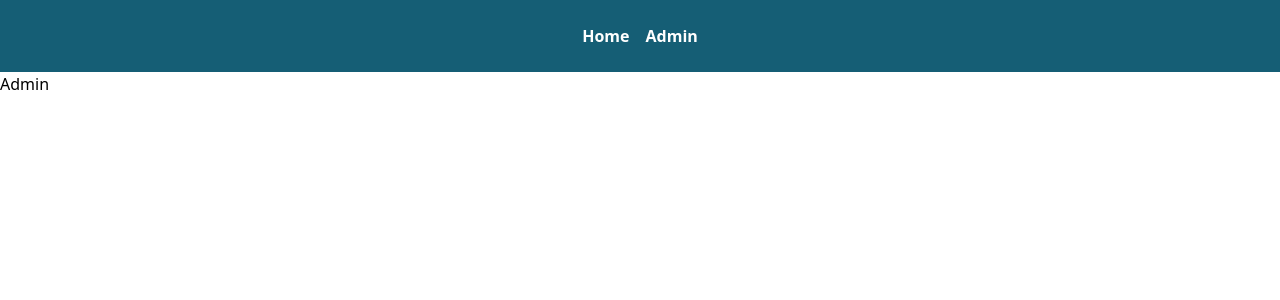
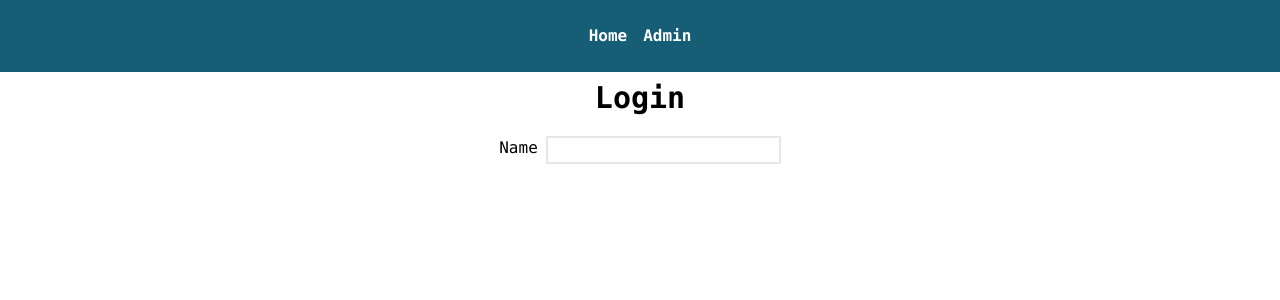
Before and after one commit to ialmani/react-restaurant, a React (Vite) app: page /admin in a window 1280 px wide. Shown: the top 300 px of the page. Built offline with nearby package versions, Linux system fonts and the light colour scheme.

Commit message:
add Heading component

```diff
--- a/src/Admin.tsx
+++ b/src/Admin.tsx
@@ -1,7 +1,20 @@
-
+import Input from "./shared/Input";
+import Heading from "./shared/Heading";
 
 const Admin = () => {
-  return <div>Admin</div>;
+  return (
+    <>
+      <div className="">
+        <div className="flex justify-center text-center w-full">
+          <Heading level={2} children="Login"></Heading>
+        </div>
+
+        <form className="flex justify-center mt-5">
+          <Input id="name" label="Name" />
+        </form>
+      </div>
+    </>
+  );
 };
 
 export default Admin;
--- a/src/App.tsx
+++ b/src/App.tsx
@@ -8,7 +8,7 @@ export default function App() {
   return (
     <>
       <nav className="bg-cyan-800 font-bold ">
-        <ul className=" flex flex-center justify-center p-4 text-white  ">
+        <ul className=" flex flex-center justify-center p-4 text-white font-mono">
           <li className="p-2 text-white cursor-pointer hover:bg-cyan-600">
             <Link to="/">Home </Link>
           </li>
--- a/src/Menu.tsx
+++ b/src/Menu.tsx
@@ -1,19 +1,24 @@
 import { foods } from "./food";
+import Heading from "./shared/Heading";
 
 const Menu = () => {
   return (
     <div className="flex flex-wrap ">
+      <Heading level={2} children="Come check us out!"></Heading>
       {foods.map((food) => {
         return (
-          <div className="p-2 shadow-lg border shadow-cyan-500/50 text-center max-w-sm m-7 rounded basis-1/2 cursor-pointer hover:bg-sky-700 hover:text-white">
+          <div
+            key={food.name}
+            className="p-2 shadow-lg border shadow-cyan-500/50 text-center max-w-sm m-7 rounded basis-1/2 cursor-pointer hover:bg-sky-700 hover:text-white"
+          >
             <div className="">
               <img
-                className="h-52 w-full "
+                className="h-52 w-full object-cover"
                 src={"./images/" + food.image}
                 alt={food.name}
               />
             </div>
-            <h2 className="p-4 font-bold">{food.name}</h2>
+            <Heading level={5}>{food.name}</Heading>
             <p>{food.description}</p>
             <p className="p-2 font-bold self-end">${food.price}</p>
           </div>
--- /dev/null
+++ b/src/shared/Heading.tsx
@@ -0,0 +1,31 @@
+type HeadingProps = {
+  children: React.ReactNode;
+  level: 1 | 2 | 3 | 4 | 5 | 6;
+};
+const sizeMap = {
+  1: "text-4xl",
+  2: "text-3xl",
+  3: "text-2xl",
+  4: "text-xl",
+  5: "text-lg",
+  6: "text-base",
+};
+
+const Heading = (props: HeadingProps) => {
+  const Tag = `h${props.level}` as keyof JSX.IntrinsicElements;
+  return (
+    <>
+      {/* <div className="flex justify-center text-center mt-2 w-full"> */}
+      <Tag
+        className={`font-bold font-mono ${
+          sizeMap[props.level]
+        } w-full flex justify-center mt-2`}
+      >
+        {props.children}
+      </Tag>
+      {/* </div> */}
+    </>
+  );
+};
+
+export default Heading;
--- /dev/null
+++ b/src/shared/Input.tsx
@@ -0,0 +1,17 @@
+type InputProps = {
+  label: string;
+  id: string;
+};
+
+const Input = (prop: InputProps) => {
+  return (
+    <>
+      <label htmlFor={prop.id} className="font-mono">
+        {prop.label}
+      </label>
+      <input id={prop.id} type="text" className="border-2 ml-2" />
+    </>
+  );
+};
+
+export default Input;
```
